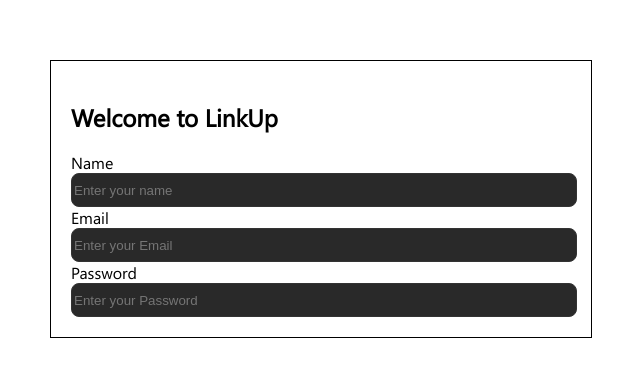
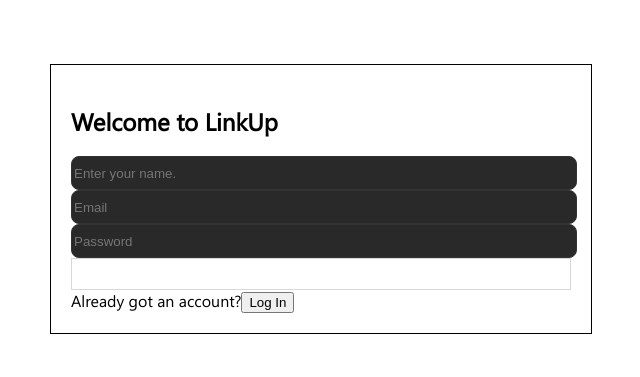
Before and after one commit to AudunTA/LinkUp, a React (Vite) app: page / in a window 1280 px wide. Shown: the part 201-578 px from the top of the page, without its empty margins (319-959 px from the left). Built offline with nearby package versions, Linux system fonts and the light colour scheme.

Commit message:
form validation signup

```diff
--- a/package.json
+++ b/package.json
@@ -11,12 +11,14 @@
   },
   "dependencies": {
     "@reduxjs/toolkit": "^1.9.5",
+    "formik": "^2.4.5",
     "react": "^18.2.0",
     "react-dom": "^18.2.0",
     "react-icons": "^4.11.0",
     "react-redux": "^8.1.2",
     "react-router-dom": "^6.14.1",
-    "styled-components": "^6.0.3"
+    "styled-components": "^6.0.3",
+    "yup": "^1.2.0"
   },
   "devDependencies": {
     "@svgr/webpack": "^8.1.0",
--- a/src/pages/SignUp/SignUp.jsx
+++ b/src/pages/SignUp/SignUp.jsx
@@ -1,37 +1,30 @@
 import React from "react";
 import "./signup.css";
-import { SignUpInput } from "../../styles/inputs.styled";
+import { useState } from "react";
+import LogInForm from "./forms/LogInForm";
+import SignUpForm from "./forms/SignUpForm";
+
 function SignUp() {
+  const [form, setForm] = useState(true);
+  const changeForm = () => {
+    setForm(!form);
+  };
   return (
     <div className="signUp-wrapper">
       <div className="signUp-container">
         <h2>Welcome to LinkUp</h2>
-        <form className="SignUpForm">
-          <div className="group-form">
-            <label htmlFor="name">Name</label>
-            <SignUpInput
-              type="text"
-              id="name"
-              placeholder="Enter your name"
-            ></SignUpInput>
+        {form ? <SignUpForm /> : <LogInForm />}
+        {form ? (
+          <div>
+            <span>Already got an account?</span>
+            <button onClick={changeForm}>Log In</button>
           </div>
-          <div className="group-form">
-            <label htmlFor="email">Email</label>
-            <SignUpInput
-              type="email"
-              id="email"
-              placeholder="Enter your Email"
-            ></SignUpInput>
+        ) : (
+          <div>
+            <span>Don't have an account?</span>
+            <button onClick={changeForm}>Sign Up</button>
           </div>
-          <div className="group-form">
-            <label htmlFor="password">Password</label>
-            <SignUpInput
-              type="password"
-              id="passwrod"
-              placeholder="Enter your Password"
-            ></SignUpInput>
-          </div>
-        </form>
+        )}
       </div>
     </div>
   );
--- /dev/null
+++ b/src/pages/SignUp/forms/LogInForm.jsx
@@ -0,0 +1,7 @@
+import React from "react";
+
+function LogInForm() {
+  return <div></div>;
+}
+
+export default LogInForm;
--- /dev/null
+++ b/src/pages/SignUp/forms/SignUpForm.jsx
@@ -0,0 +1,84 @@
+import React from "react";
+import { SignUpInput } from "../../../styles/inputs.styled";
+import { useState } from "react";
+import { validateSignUp } from "../validation";
+import { Formik, Form, Field, ErrorMessage } from "formik";
+import { FormSignUp, FormRow } from "../../../styles/forms.styled";
+function SignUpForm() {
+  const [errorApi, setErrorApi] = useState("");
+  //initial form values
+  const initialValues = {
+    name: "",
+    email: "",
+    password: "",
+  };
+  const submitForm = (values) => {
+    console.log(values);
+  };
+  return (
+    <>
+      <Formik
+        initialValues={initialValues}
+        validationSchema={validateSignUp}
+        onSubmit={submitForm}
+      >
+        {(formik) => {
+          const { values, handleChange, handleSubmit, errors, touched } =
+            formik;
+          return (
+            <>
+              <FormSignUp onSubmit={handleSubmit}>
+                <FormRow>
+                  <SignUpInput
+                    placeholder="Enter your name."
+                    type="text"
+                    name="name"
+                    value={values.name}
+                    onChange={handleChange}
+                  />
+                  {errors.name && touched.name && (
+                    <span className="error">{errors.name}</span>
+                  )}
+                </FormRow>
+                <FormRow>
+                  {errorApi ? (
+                    <span className="error margin-error">{errorApi}</span>
+                  ) : (
+                    ""
+                  )}
+                  <SignUpInput
+                    placeholder="Email"
+                    type="email"
+                    name="email"
+                    value={values.email}
+                    onChange={handleChange}
+                  />
+                  {errors.email && touched.email && (
+                    <span className="error">{errors.email}</span>
+                  )}
+                </FormRow>
+
+                <FormRow>
+                  <SignUpInput
+                    placeholder="Password"
+                    type="password"
+                    name="password"
+                    value={values.password}
+                    onChange={handleChange}
+                  />
+                  {errors.password && touched.password && (
+                    <span className="error">{errors.password}</span>
+                  )}
+                </FormRow>
+
+                <button type="submit">Sign In</button>
+              </FormSignUp>
+            </>
+          );
+        }}
+      </Formik>
+    </>
+  );
+}
+
+export default SignUpForm;
--- /dev/null
+++ b/src/pages/SignUp/validation.js
@@ -0,0 +1,16 @@
+import * as Yup from "yup";
+
+export const validateSignUp = Yup.object({
+  name: Yup.string()
+    .required("Name is required.")
+    .max(20, "Name must be less than 20 characters."),
+  email: Yup.string()
+    .required()
+    .matches(
+      /^[\w\-.]+@(stud\.)?noroff\.no$/,
+      "Please enter a valid @stud.noroff email."
+    ),
+  password: Yup.string()
+    .required()
+    .min(8, "Password must be more than 8 characters."),
+});
--- /dev/null
+++ b/src/styles/forms.styled.js
@@ -0,0 +1,53 @@
+import styled from "styled-components";
+
+const FormSignUp = styled.form`
+  .manager-account {
+    margin-top: 10px;
+    margin-bottom: 10px;
+    height: 32px;
+    display: flex;
+    align-items: center;
+    justify-content: space-between;
+    border: 1px solid var(--border);
+    border-radius: var(--main-border-radius);
+    background-color: var(--text-color-highlight);
+    backdrop-filter: var(--backdrop-filter);
+    color: var(--text-color-main);
+
+    .manager-switch {
+      margin-right: 10px;
+    }
+    .manager-margin {
+      margin-left: 10px;
+    }
+  }
+  .error {
+    font-size: 15px;
+    color: var(--text-color-error);
+
+    line-height: 25px;
+  }
+  .margin-error {
+    display: flex;
+    justify-content: center;
+  }
+  button {
+    cursor: pointer;
+    background-color: var(--btn-color-primary);
+    width: 100%;
+    height: 32px;
+    padding-left: 15px;
+    padding-right: 15px;
+    display: flex;
+    align-items: center;
+    justify-content: center;
+    border-radius: var(--secondary-border-radius);
+    border: 1px solid var(--border-color);
+    font-size: 15px;
+    color: white;
+    text-align: center;
+  }
+`;
+
+const FormRow = styled.div``;
+export { FormSignUp, FormRow };
```
Also changed, not shown: 1 other file (tests, documents, lock files or other folders).
